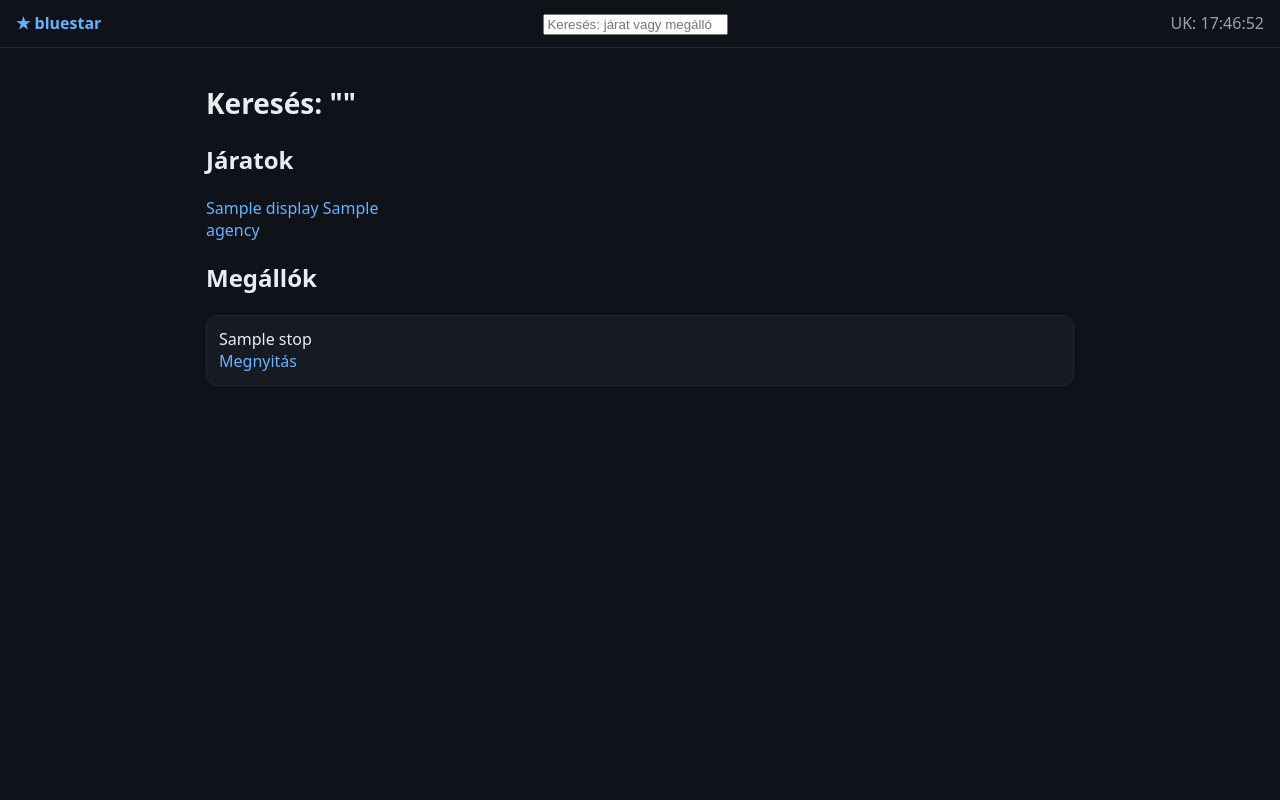
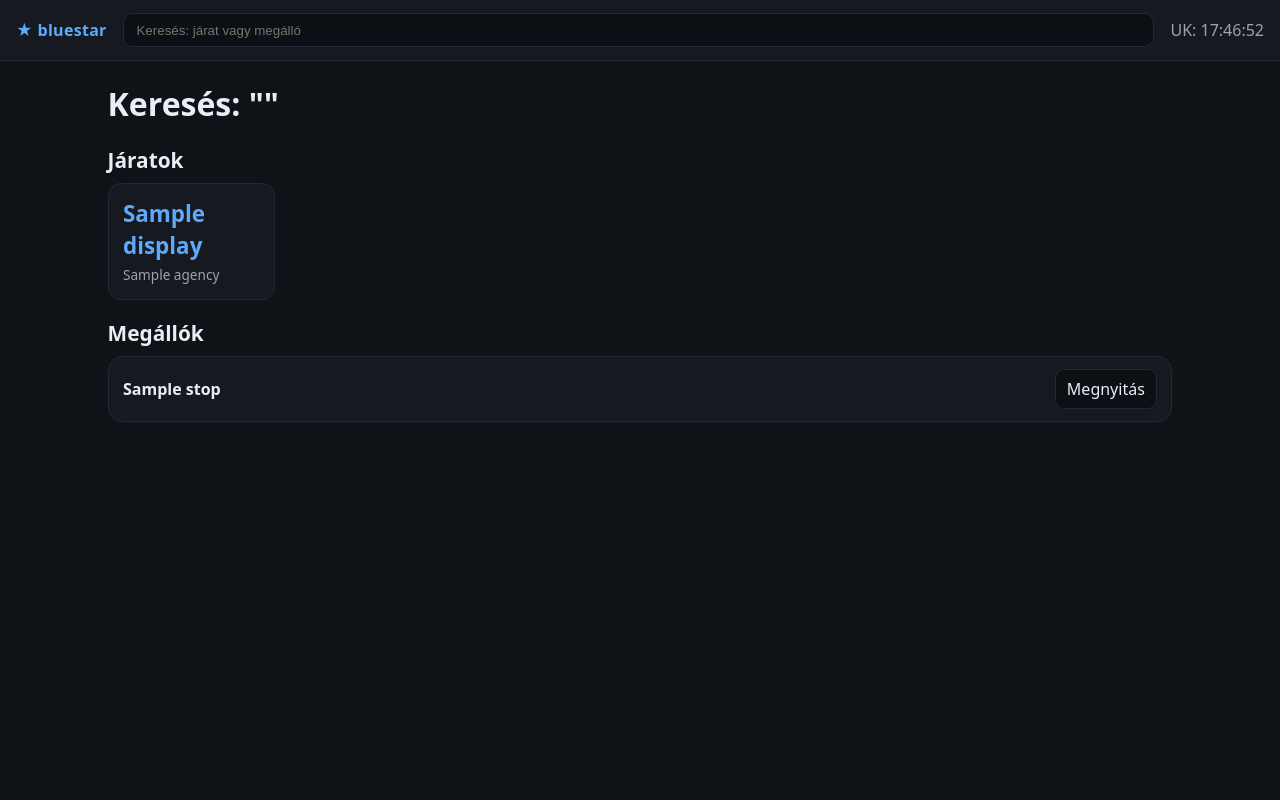
Before and after one commit to railpool193/bluestar-bus-api, a FastAPI app: template templates/search.html in a window 1280 px wide. Run offline with FastAPI, Linux system fonts and the light colour scheme; the template is opened without the code that fills it: most values are stand-ins (such as "Sample title", 1, 10 or a date in 2020).

Commit message:
style.css

```diff
--- a/static/style.css
+++ b/static/style.css
@@ -1,30 +1,71 @@
 :root{
-  --bg:#0f1218; --fg:#e9edf3; --muted:#9aa3ad; --card:#161b22; --accent:#66b3ff;
-  --green:#20c997; --white:#ffffff;
+  --bg:#0f1216; --panel:#161a20; --muted:#9aa4b2; --text:#e8eef6;
+  --accent:#5daafc; --accent-2:#3f8df5; --pill:#243042; --border:#222936;
 }
 *{box-sizing:border-box}
-html,body{margin:0;padding:0;background:var(--bg);color:var(--fg);font:16px/1.4 system-ui,Segoe UI,Roboto,Helvetica,Arial}
+html,body{margin:0;height:100%;background:var(--bg);color:var(--text);font:16px/1.4 system-ui,-apple-system,Segoe UI,Roboto,Ubuntu,"Helvetica Neue",Arial}
 a{color:var(--accent);text-decoration:none}
-.container{max-width:900px;margin:0 auto;padding:16px}
-.topbar{display:flex;justify-content:space-between;align-items:center;padding:12px 16px;border-bottom:1px solid #202736;}
-.brand{font-weight:700}
-.clock{color:var(--muted)}
-h1{margin:20px 0 12px 0;font-size:28px}
-h3{margin:18px 0 10px 0;color:var(--muted);font-weight:600}
-.grid{display:grid;grid-template-columns:repeat(auto-fill,minmax(180px,1fr));gap:12px}
-.card{display:block;background:var(--card);padding:12px;border-radius:12px;border:1px solid #212733}
-.card:hover{border-color:#2b3546}
-.route-badge{font-size:20px;font-weight:800}
-.route-sub{color:var(--muted);margin-top:4px}
-.list{list-style:none;margin:0;padding:0}
-.list-row{display:flex;justify-content:space-between;align-items:center;background:var(--card);border:1px solid #212733;border-radius:12px;padding:10px 12px;margin-bottom:8px}
-.strong{font-weight:700}
+a:hover{color:var(--accent-2)}
 .muted{color:var(--muted)}
-.pill{display:inline-block;background:#1d2836;border:1px solid #2b3546;border-radius:999px;padding:6px 12px;margin:10px 0}
-.stops{list-style:none;margin:14px 0 0 0;padding:0}
-.stop-row{display:flex;align-items:center;gap:10px;background:var(--card);border:1px solid #212733;border-radius:12px;padding:10px 12px;margin-bottom:8px}
-.time{min-width:64px;text-align:left;font-variant-numeric:tabular-nums}
-.time.sched{color:var(--white)}
-.time.live{color:var(--green);font-weight:700}
-.stop-name{flex:1;text-align:center}
-.countdown{min-width:72px;text-align:right;font-variant-numeric:tabular-nums;color:var(--fg)}
+
+.topbar{
+  position:sticky; top:0; z-index:10;
+  display:flex; gap:1rem; align-items:center;
+  padding:.8rem 1rem; background:var(--panel); border-bottom:1px solid var(--border);
+}
+.brand{font-weight:700; letter-spacing:.3px}
+.search{flex:1; display:flex}
+.search input{
+  width:100%; background:#0c0f14; border:1px solid var(--border);
+  color:var(--text); border-radius:.6rem; padding:.55rem .8rem;
+}
+.clock{white-space:nowrap; color:var(--muted)}
+
+.container{max-width:1100px; margin:0 auto; padding:1.1rem}
+
+.h1{font-size:2rem; margin:.2rem 0 1rem 0}
+.h2{font-size:1.3rem; margin:1rem 0 .5rem 0}
+.h3{font-size:1.1rem; margin:.8rem 0 .4rem 0}
+.subtitle{color:var(--muted); margin:-.4rem 0 1rem}
+
+.section{margin:1.2rem 0}
+
+.grid{
+  display:grid; grid-template-columns: repeat(auto-fill, minmax(160px,1fr));
+  gap:.75rem;
+}
+.chip{
+  display:flex; flex-direction:column; gap:.25rem;
+  background:var(--panel); border:1px solid var(--border);
+  padding:.9rem; border-radius:.8rem;
+}
+.chip-main{font-size:1.4rem; font-weight:700}
+.chip-sub{color:var(--muted); font-size:.85rem}
+
+.list{display:flex; flex-direction:column; gap:.6rem}
+.card{
+  background:var(--panel); border:1px solid var(--border);
+  border-radius:.9rem; padding:.75rem .9rem;
+}
+.row{display:flex; align-items:center; gap:.8rem}
+.row-main{flex:1; min-width:0}
+.row-title{font-weight:650; white-space:nowrap; overflow:hidden; text-overflow:ellipsis}
+.row-sub{color:var(--muted); font-size:.88rem; margin-top:.15rem}
+.row-tail{white-space:nowrap}
+
+.btn{
+  margin-left:auto; display:inline-flex; align-items:center; gap:.4rem;
+  background:#0c0f14; border:1px solid var(--border); padding:.5rem .7rem;
+  border-radius:.55rem; color:var(--text)
+}
+.btn:hover{border-color:#2a3445}
+
+.pill{
+  background:var(--pill); color:#cfe0ff; padding:.4rem .6rem; border-radius:.7rem;
+  min-width:3.6rem; text-align:center; font-weight:600
+}
+.badge{
+  background:#123; border:1px solid var(--border); padding:.2rem .45rem; border-radius:.4rem;
+}
+
+.map{height:340px; width:100%; background:#0c0f14; border:1px solid var(--border); border-radius:.9rem}
```
